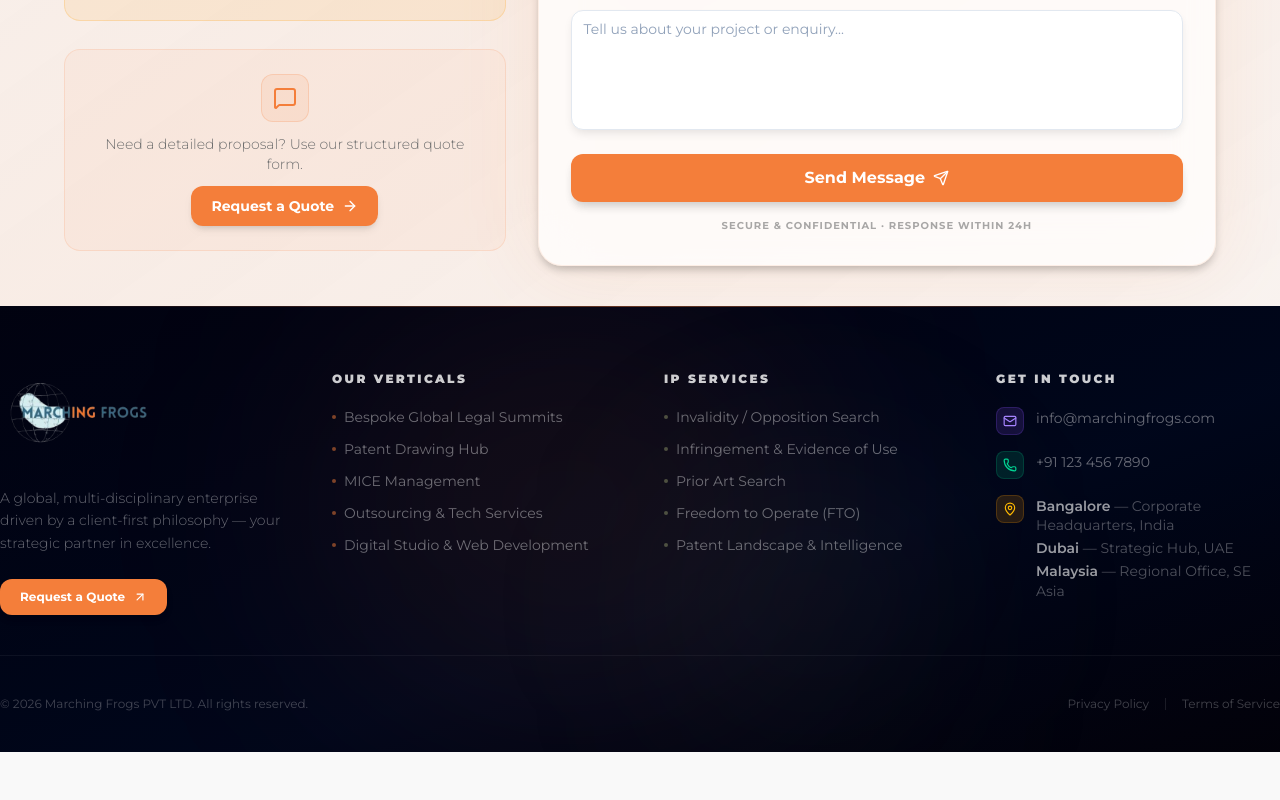
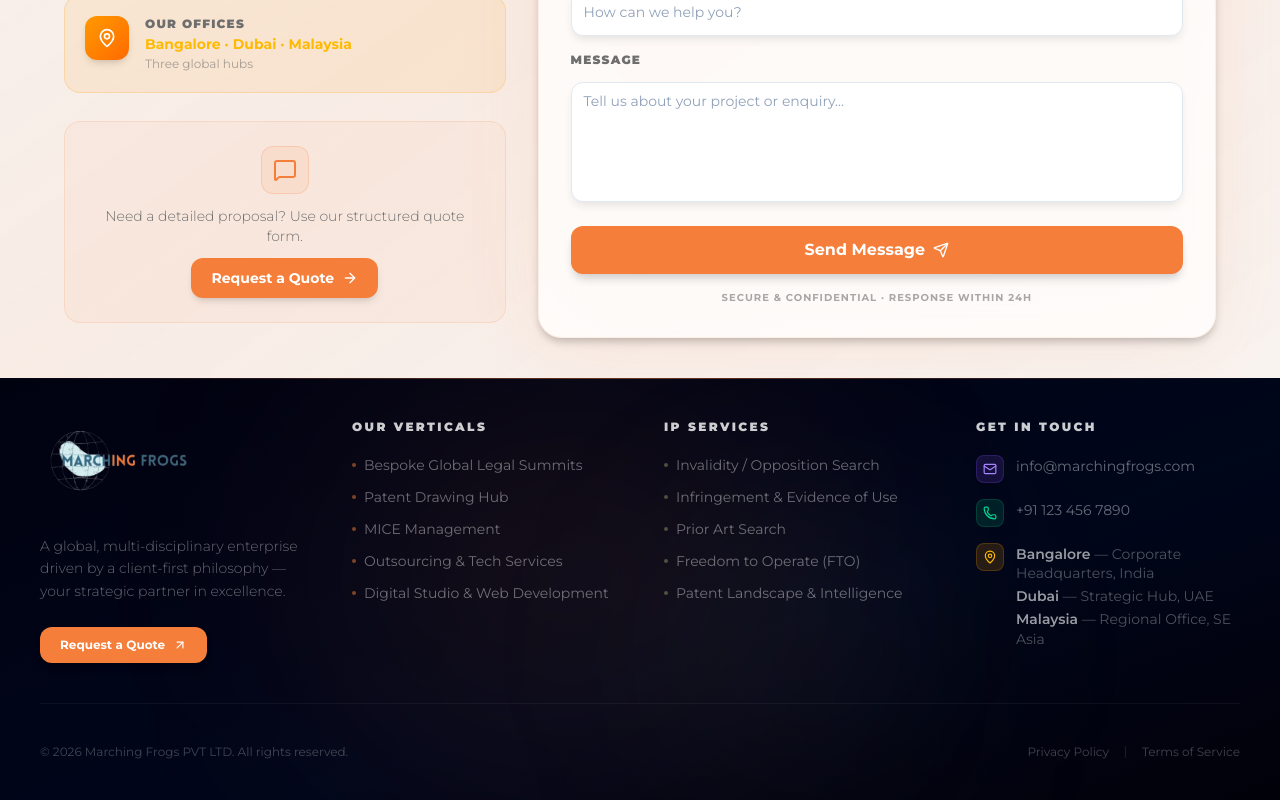
Before and after one commit to kamilhayat/marchingfrogs, a Next.js app: page / in a window 1280 px wide. Shown: the part 10194-10994 px from the top of the page. Before the commit the page ends 10946 px from the top, so only its background shows below. Built offline with nearby package versions, Linux system fonts and the light colour scheme; a web font is replaced by a local one.

Commit message:
feat: add new Footer and Values components to the application

```diff
--- a/components/layout/footer.tsx
+++ b/components/layout/footer.tsx
@@ -41,7 +41,7 @@ const Footer = () => {
       <div className='h-px bg-linear-to-r from-transparent via-primary/40 to-transparent' />
 
       {/* Main footer content */}
-      <div className='container mx-auto px-4 md:px-0 pt-16 pb-10 relative z-10'>
+      <div className='max-container padding-container-sm relative z-10'>
         <div className='grid grid-cols-1 md:grid-cols-2 lg:grid-cols-4 gap-12'>
           {/* Brand column */}
           <div className='lg:col-span-1 space-y-6'>
--- a/components/sections/values.tsx
+++ b/components/sections/values.tsx
@@ -9,14 +9,14 @@ import {
 const Values = () => {
   return (
     <section
-      className='py-8 bg-[#050505] dark text-white relative overflow-hidden'
+      className=' bg-[#050505] dark text-white relative overflow-hidden'
       id='values'
     >
       <FloatingOrbs />
       <GridPattern />
       <Particles />
 
-      <div className='container mx-auto px-4 md:px-0  relative z-10'>
+      <div className='max-container padding-container-sm relative z-10'>
         {/* Headline Section - Improved spacing and typography */}
         <div className='max-w-4xl mb-8'>
           <div className='section-subtitle bg-white/5! border-white/10! text-white!'>
```
